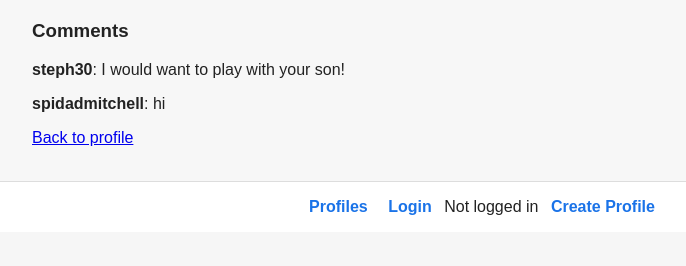
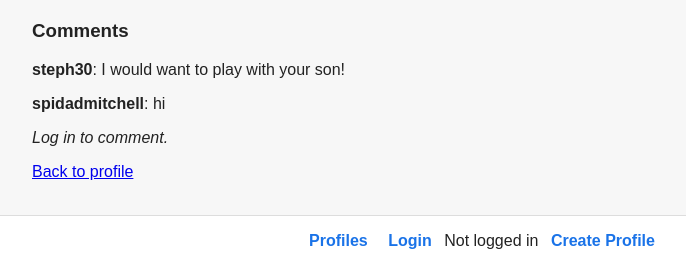
Before and after one commit to szetol0718/CampusPickup-BU, a Django app: page /mini_insta/post/4/ in a window 1280 px wide. Shown: the part 583-849 px from the top of the page, without its empty margins (158-844 px from the left). Before the commit the page ends 798 px from the top, so only its background shows below. Run offline with Django 5.2, Linux system fonts and the light colour scheme; data comes from the database, SQL or seed files in the repository; both versions use the stored data as it was after the commit.

Commit message:
comment and feed update

```diff
--- a/mini_insta/templates/mini_insta/show_post.html
+++ b/mini_insta/templates/mini_insta/show_post.html
@@ -48,6 +48,21 @@ Description: Displays a single Post with caption/timestamp and all photos.
 {% empty %}
     <p><em>No comments yet.</em></p>
 {% endfor %}
+{% if user.is_authenticated %}
+    {% if post.profile.user != user %}
+        <h4>Add a comment</h4>
+
+        <form method="post" action="{% url 'add_comment' post.pk %}">
+            {% csrf_token %}
+            <textarea name="comment_text" rows="3"
+                      placeholder="Write a comment..."></textarea>
+            <br>
+            <button type="submit">Post Comment</button>
+        </form>
+    {% endif %}
+{% else %}
+    <p><em>Log in to comment.</em></p>
+{% endif %}
 <p>
     <a href="{% url 'profile_detail' post.profile.pk %}">Back to profile</a>
 </p>
--- a/mini_insta/urls.py
+++ b/mini_insta/urls.py
@@ -47,4 +47,5 @@ urlpatterns = [
     path("profile/<int:pk>/delete_follow", views.delete_follow, name="delete_follow"),
     path("post/<int:pk>/like", views.like_post, name="like_post"),
     path("post/<int:pk>/delete_like", views.delete_like, name="delete_like"),
+    path("post/<int:pk>/comment", views.add_comment, name="add_comment"),
 ]
--- a/mini_insta/views.py
+++ b/mini_insta/views.py
@@ -5,7 +5,7 @@
 # displays all Profile records using the show_all_profiles.html template.
 
 from django.views.generic import ListView, DetailView
-from .models import Profile, Post, Photo, Follow, Like
+from .models import Profile, Post, Photo, Follow, Like, Comment
 from django.utils import timezone
 from django.urls import reverse
 from django.views.generic import CreateView, UpdateView, DeleteView
@@ -341,3 +341,21 @@ def delete_like(request, pk):
     Like.objects.filter(post=post, profile=me).delete()
 
     return redirect(reverse("show_post", kwargs={"pk": post.pk}))
+
+@login_required
+def add_comment(request, pk):
+    """Create a Comment on Post(pk) by the logged-in user, then redirect."""
+    post = get_object_or_404(Post, pk=pk)
+    my_profile = get_object_or_404(Profile, user=request.user)
+
+    if request.method == "POST":
+        text = request.POST.get("comment_text", "").strip()
+
+        if text:
+            Comment.objects.create(
+                post=post,
+                profile=my_profile,
+                text=text,
+            )
+
+    return redirect(reverse("show_post", kwargs={"pk": post.pk}))
```
Also changed, not shown: mini_insta/templates/mini_insta/show_feed.html (+14 -0 lines), db.sqlite3.
